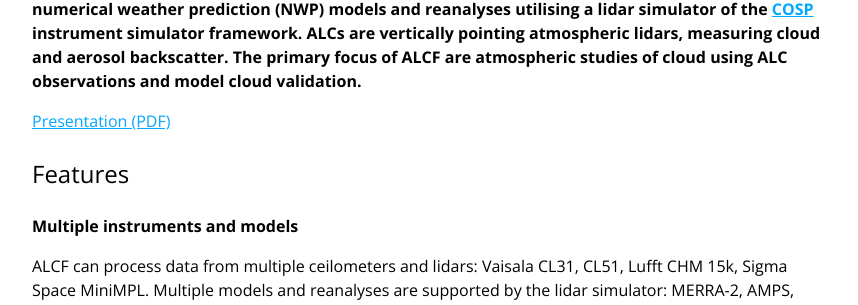
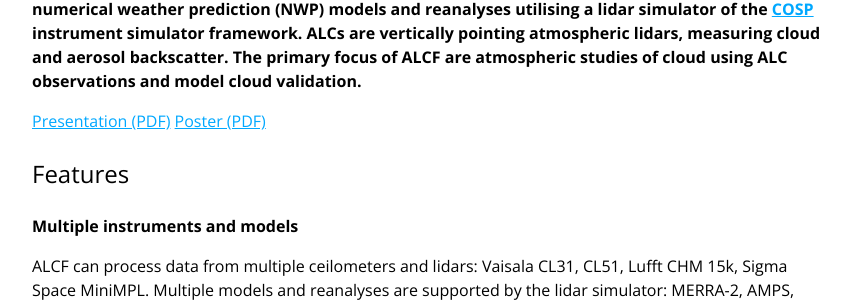
Before and after one commit to alcf-lidar/alcf-lidar.github.io, a Jekyll site: the page built from index.md, in a window 1280 px wide and 900 px high. Shown: the part 345-650 px from the top of the window, without its empty margins (208-1066 px from the left). Built offline with Jekyll 4.4.1, drawn with Linux system fonts in a browser that asks for light colours.

Commit message:
Add poster

```diff
--- a/index.md
+++ b/index.md
@@ -8,6 +8,7 @@ ALCF is an open source command line tool for processing of automatic lidar and c
 </p>
 
 [Presentation (PDF)](presentation.pdf)
+[Poster (PDF)](poster.pdf)
 
 ### Features
 
```
Also changed, not shown: 1 other file.
